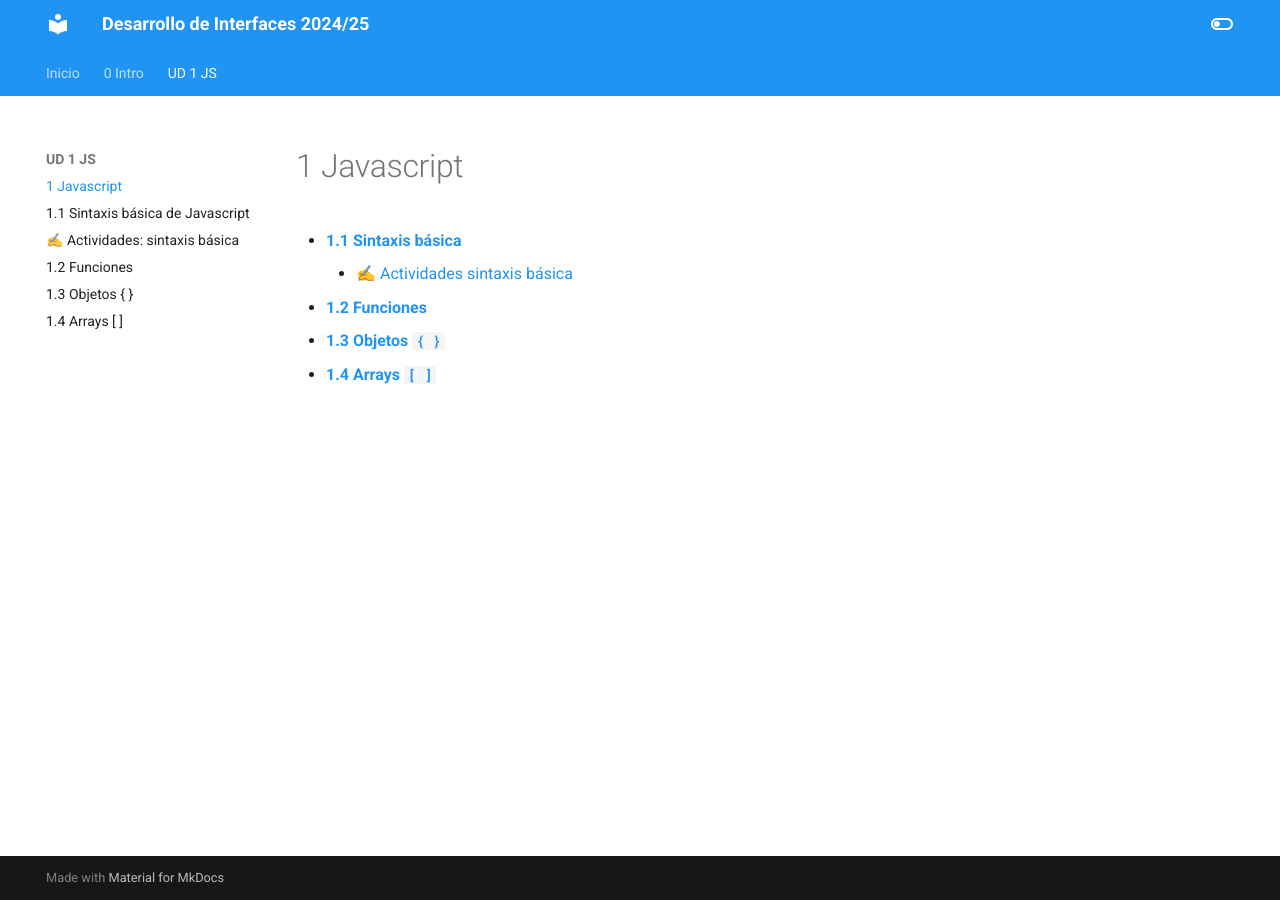
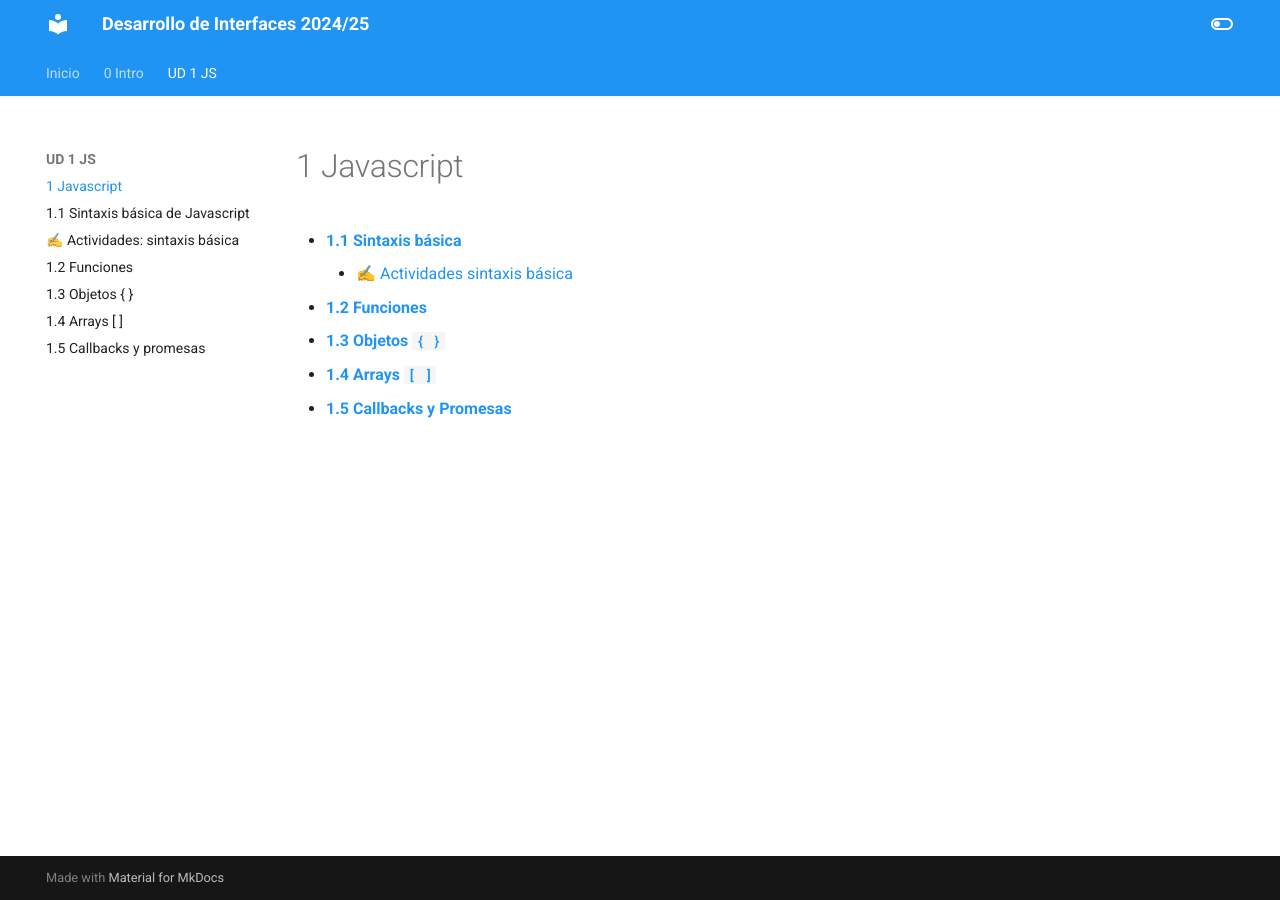
Before and after one commit to jsanvil/din24, an MkDocs documentation site: the page built from docs/01js/index.md, in a window 1280 px wide. Built offline with MkDocs 1.6.1 and Material for MkDocs 9.7.7, drawn with Linux system fonts in a browser that asks for light colours.

Commit message:
updated ud1 index (promises)

```diff
--- a/docs/01js/index.md
+++ b/docs/01js/index.md
@@ -5,4 +5,4 @@
 - [**1.2 Funciones**](./02_funciones.md)
 - [**1.3 Objetos `{ }`**](./03_objetos.md)
 - [**1.4 Arrays `[ ]`**](./04_arrays.md)
-<!-- - [**1.5 Callbacks y Promesas**](./05_callbacks_promesas.md) -->
+- [**1.5 Callbacks y Promesas**](./05_callbacks_promesas.md)
--- a/mkdocs.yml
+++ b/mkdocs.yml
@@ -16,7 +16,7 @@ nav:
     - 01js/02_funciones.md
     - 01js/03_objetos.md
     - 01js/04_arrays.md
-    # - 01js/05_callbacks_promesas.md
+    - 01js/05_callbacks_promesas.md
 
 theme:
   name: material
```
